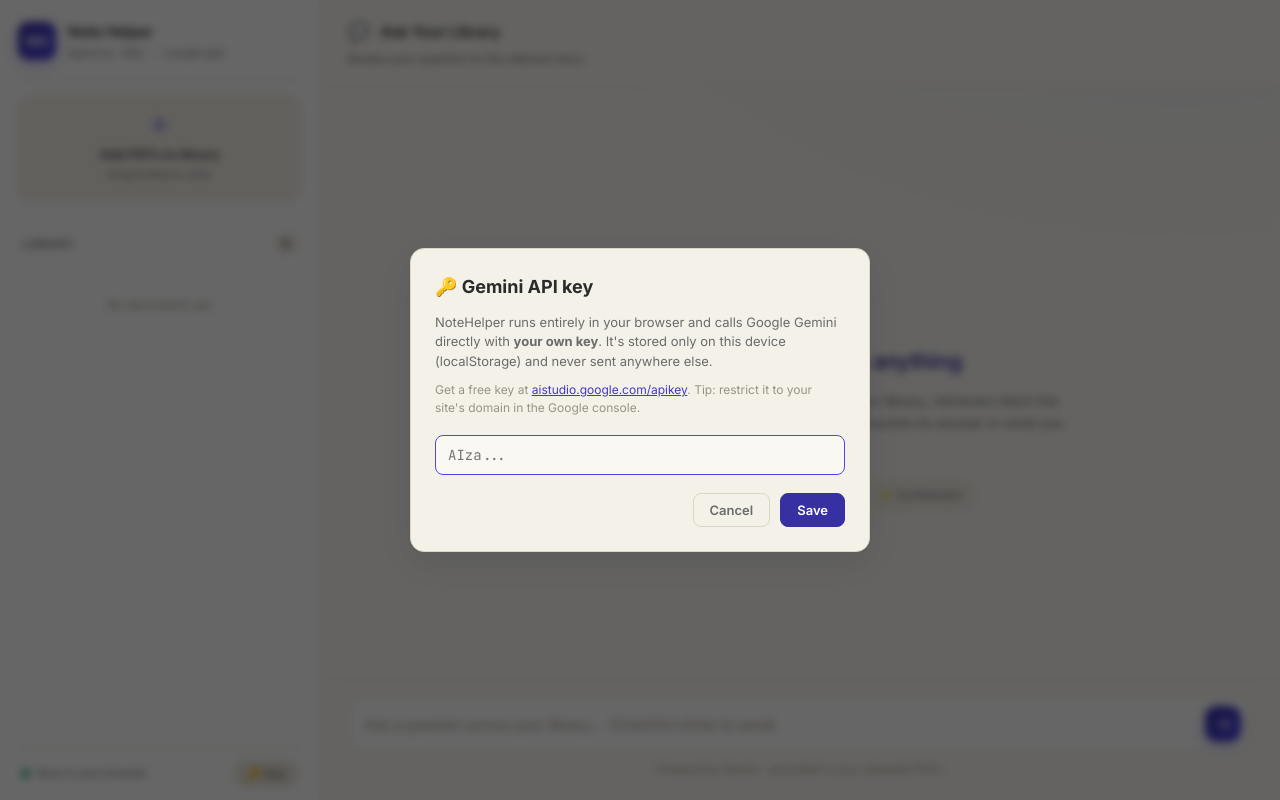
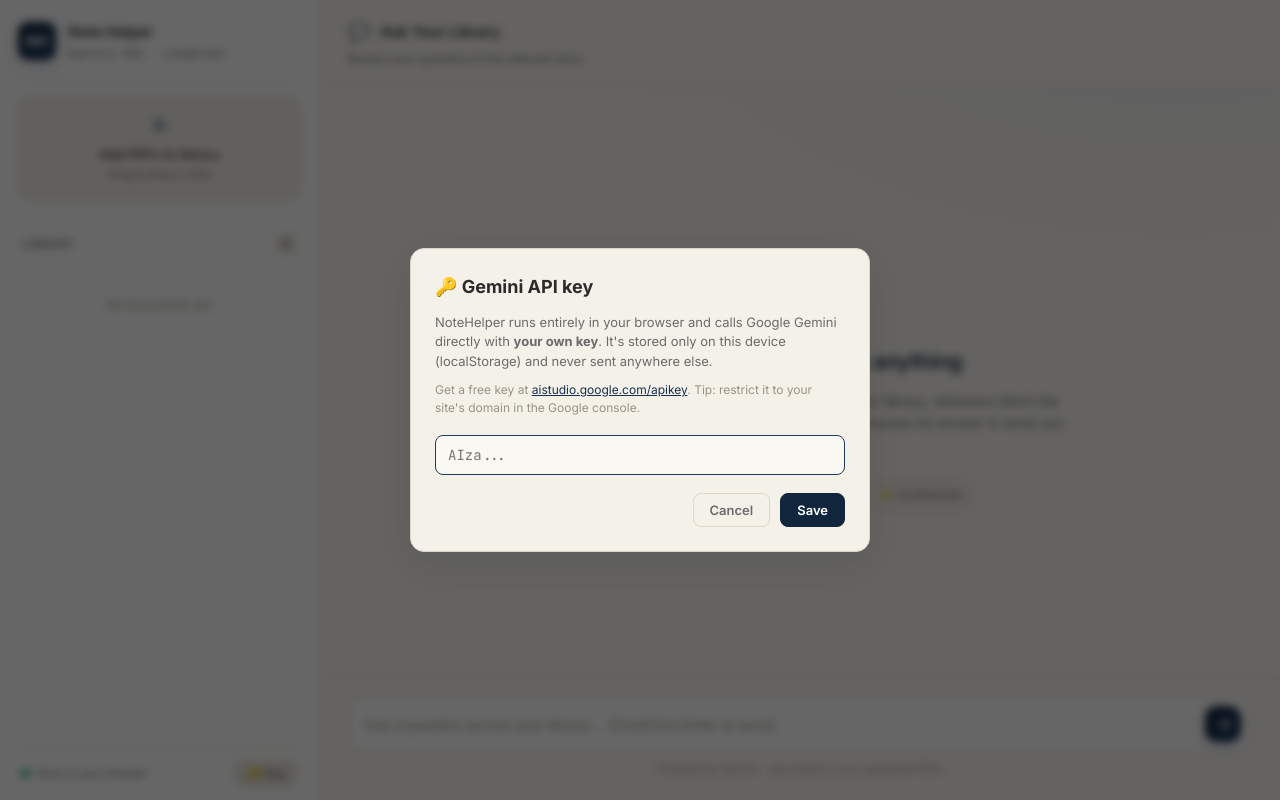
Before and after one commit to vishnucanada/NoteHelper, a plain HTML site: page index.html in a window 1280 px wide. Drawn offline with Linux system fonts and the light colour scheme.

Commit message:
fixing github pages issues

```diff
--- a/style.css
+++ b/style.css
@@ -12,11 +12,11 @@
     --text-muted:   #6b6b6b;
     --text-dim:     #9a9384;   /* warm gray */
 
-    --accent:       #4f46e5;   /* indigo */
-    --accent-2:     #4338ca;   /* deeper indigo — legible as small text on white */
-    --accent-deep:  #3730a3;   /* gradient end */
-    --accent-bg:    rgba(79, 70, 229, 0.10);
-    --accent-glow:  rgba(79, 70, 229, 0.22);
+    --accent:       #1e3a5f;
+    --accent-2:     #17304f;
+    --accent-deep:  #11263d;
+    --accent-bg:    rgba(30, 58, 95, 0.10);
+    --accent-glow:  rgba(30, 58, 95, 0.18);
 
     --success:      #059669;
     --danger:       #dc2626;
```
Also changed, not shown: .github/workflows/pages.yml, README.md.
